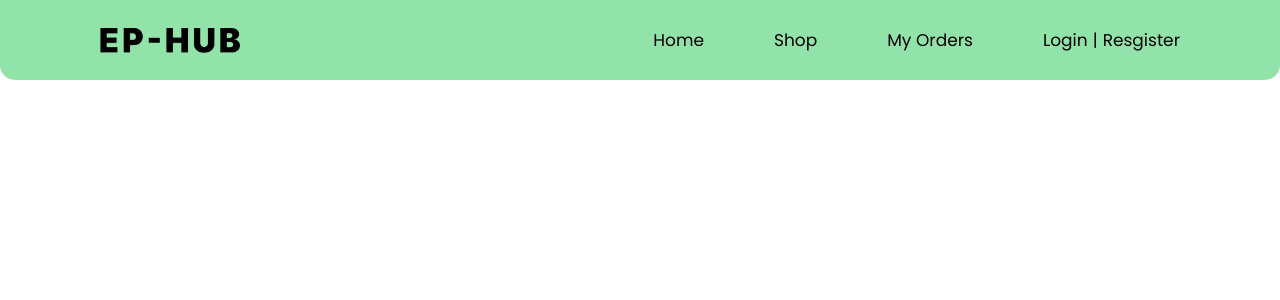
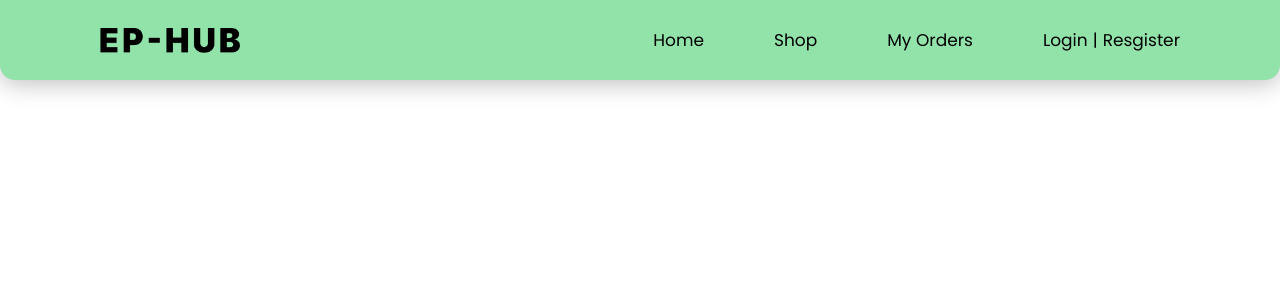
Before and after one commit to ElzaAnnThomas/EP-HUB-Frontend, a React (Vite) app: page / in a window 1280 px wide. Shown: the top 300 px of the page. Built offline with nearby package versions, Linux system fonts and the light colour scheme.

Commit message:
navbar set

```diff
--- a/src/Styles/Navbar.css
+++ b/src/Styles/Navbar.css
@@ -7,6 +7,7 @@
     align-items: center;
     justify-content: space-between;
     position: fixed;
+    box-shadow: 0px 4px 23px rgba(0, 0, 0, 0.25);
 }
 
 .logo{
```
